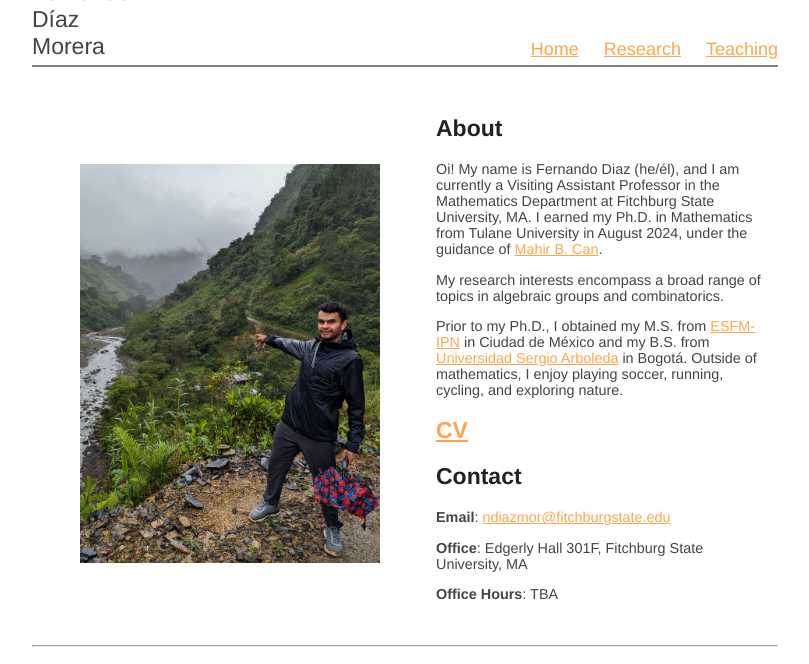
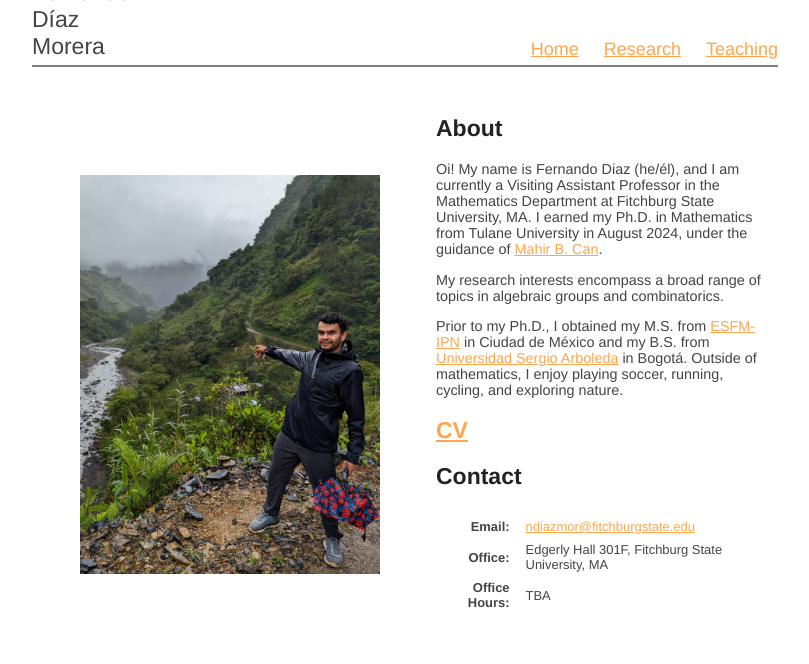
Before and after one commit to nmorera/diazmorera, a plain HTML site: page index.html in a window 1280 px wide. Shown: the top 664 px of the page, without its empty margins (258-1067 px from the left). Drawn offline with nearby package versions, Linux system fonts and the light colour scheme.

Commit message:
Update index.html

```diff
--- a/index.html
+++ b/index.html
@@ -56,13 +56,30 @@
         </p>
 
 
-			<h2><a href = "./pdf/cv.pdf">CV</a></h2>
 
-				<h2>Contact</h2>
 
-					<p><b>Email</b>: <a href="mailto:ndiazmor@fitchburgstate.edu">ndiazmor@fitchburgstate.edu</a></p>
-					<p><b>Office</b>: Edgerly Hall  301F, Fitchburg State University, MA</p>
-					<p><b>Office Hours</b>: TBA </p>
+	<h2><a href = "./pdf/cv.pdf">CV</a></h2>
+
+        <div class="container-fluid">
+       <h2>Contact</h2>
+                       <table>
+				<tbody>
+                                     <tr>
+					<th style="text-align:right">Email:</th>
+	    			        <td><a href="mailto:ndiazmor@fitchburgstate.edu">ndiazmor@fitchburgstate.edu</a></td>
+	                             </tr>
+                                     <tr>
+					 <th style="text-align:right">Office:</th>
+	    				 <td>Edgerly Hall  301F, Fitchburg State University, MA</td>
+				     </tr>
+				      <tr>
+				         <th style="text-align:right">Office Hours:</th>
+	    				 <td>TBA</td>
+				      </tr>
+				</tbody>
+			</table>
+	</div>
+
 
 
 				</td>
```
